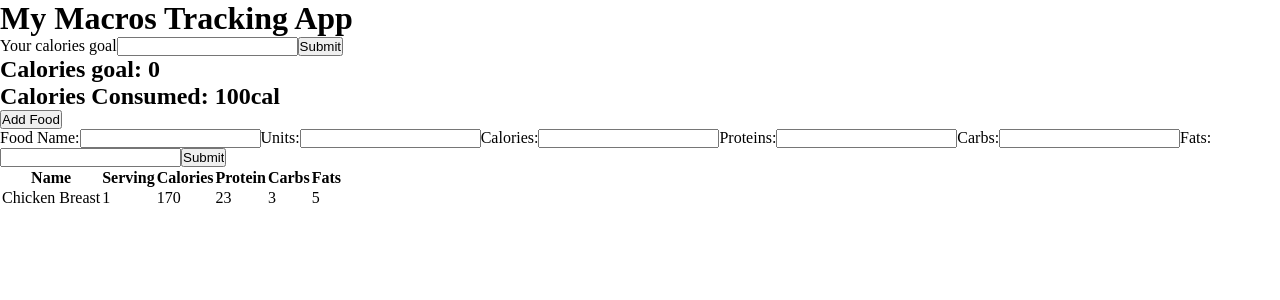
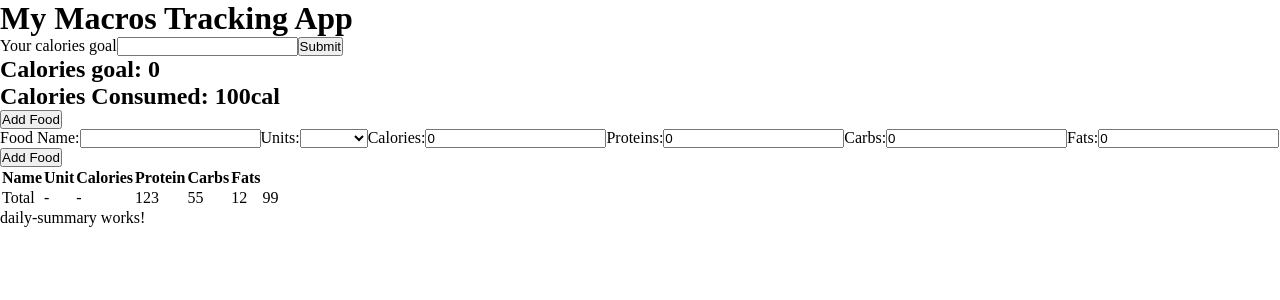
Before and after one commit to ChronoDan07/macros-tracker-app, an Angular app: page / in a window 1280 px wide. Shown: the top 300 px of the page. Built offline with nearby package versions, Linux system fonts and the light colour scheme.

Commit message:
add food functionality and display it in the foods table component

```diff
--- a/src/app/components/add-food/add-food.component.html
+++ b/src/app/components/add-food/add-food.component.html
@@ -1,16 +1,28 @@
 <button>Add Food</button>
-<form action="">
-  <label for="">Food Name:</label>
-  <input type="text">
-  <label for="">Units:</label>
-  <input type="text">
-  <label for="">Calories:</label>
-  <input type="text">
-  <label for="">Proteins:</label>
-  <input type="text">
-  <label for="">Carbs:</label>
-  <input type="text">
-  <label for="">Fats:</label>
-  <input type="text">
-  <input type="submit">
+
+<form [formGroup]="foodForm" (ngSubmit)="onSubmit()">
+
+  <label>Food Name:</label>
+  <input type="text" formControlName="name">
+
+  <label>Units:</label>
+  <select formControlName="units">
+    <option value="grams">Grams</option>
+    <option value="piece">Piece</option>
+    <option value="serving">Serving</option>
+  </select>
+
+  <label>Calories:</label>
+  <input type="number" formControlName="calories">
+
+  <label>Proteins:</label>
+  <input type="number" formControlName="proteins">
+
+  <label>Carbs:</label>
+  <input type="number" formControlName="carbs">
+
+  <label>Fats:</label>
+  <input type="number" formControlName="fats">
+
+  <button type="submit">Add Food</button>
 </form>
--- a/src/app/components/add-food/add-food.component.ts
+++ b/src/app/components/add-food/add-food.component.ts
@@ -1,11 +1,28 @@
 import { Component } from '@angular/core';
+import { FormGroup, FormControl, ReactiveFormsModule } from '@angular/forms';
+import { FoodService } from '../../services/food';
+import { Food } from '../../model/food.type';
 
 @Component({
   selector: 'app-add-food',
-  imports: [],
+  imports: [ReactiveFormsModule],
   templateUrl: './add-food.component.html',
-  styleUrl: './add-food.component.scss'
+  styleUrl: './add-food.component.scss',
 })
 export class AddFoodComponent {
+  foodForm = new FormGroup({
+    name: new FormControl('', { nonNullable: true }),
+    units: new FormControl('', { nonNullable: true }),
+    calories: new FormControl(0, { nonNullable: true }),
+    proteins: new FormControl(0, { nonNullable: true }),
+    carbs: new FormControl(0, { nonNullable: true }),
+    fats: new FormControl(0, { nonNullable: true }),
+  });
 
+  constructor(private foodService: FoodService) {}
+
+  onSubmit() {
+    this.foodService.addFood(this.foodForm.value as Food);
+    this.foodForm.reset();
+  }
 }
--- /dev/null
+++ b/src/app/components/daily-summary/daily-summary.component.html
@@ -0,0 +1 @@
+<p>daily-summary works!</p>
--- a/src/app/components/food-table/food-table.component.html
+++ b/src/app/components/food-table/food-table.component.html
@@ -2,7 +2,7 @@
   <thead>
     <tr>
       <th>Name</th>
-      <th>Serving</th>
+      <th>Unit</th>
       <th>Calories</th>
       <th>Protein</th>
       <th>Carbs</th>
@@ -10,13 +10,24 @@
     </tr>
   </thead>
   <tbody>
+    @for (food of foods; track food) {
+      <tr>
+        <td>{{food.name}}</td>
+        <td>{{food.units}}</td>
+        <td>{{food.calories}}</td>
+        <td>{{food.proteins}}</td>
+        <td>{{food.carbs}}</td>
+        <td>{{food.fats}}</td>
+      </tr>
+    }
     <tr>
-      <td>Chicken Breast</td>
-      <td>1</td>
-      <td>170</td>
-      <td>23</td>
-      <td>3</td>
-      <td>5</td>
+      <td>Total</td>
+      <td>-</td>
+      <td>-</td>
+      <td>123</td>
+      <td>55</td>
+      <td>12</td>
+      <td>99</td>
     </tr>
   </tbody>
 </table>
--- a/src/app/components/food-table/food-table.component.ts
+++ b/src/app/components/food-table/food-table.component.ts
@@ -1,11 +1,23 @@
-import { Component } from '@angular/core';
+import { Component, OnInit } from '@angular/core';
+import { CommonModule } from '@angular/common';
+import { FoodService } from '../../services/food';
+import { Food } from '../../model/food.type';
 
 @Component({
   selector: 'app-food-table',
-  imports: [],
+  standalone: true,
+  imports: [CommonModule],
   templateUrl: './food-table.component.html',
   styleUrl: './food-table.component.scss'
 })
-export class FoodTableComponent {
+export class FoodTableComponent implements OnInit {
+  foods: Food[] = [];
 
+  constructor(private foodService: FoodService) {}
+
+  ngOnInit(): void {
+    this.foodService.foods$.subscribe(list => {
+      this.foods = list;
+    });
+  }
 }
--- a/src/app/landing-page/landing-page.component.html
+++ b/src/app/landing-page/landing-page.component.html
@@ -3,4 +3,5 @@
 <app-calories-stats />
 <app-add-food />
 <app-food-table />
+<app-daily-summary />
 <br>
--- a/src/app/landing-page/landing-page.component.ts
+++ b/src/app/landing-page/landing-page.component.ts
@@ -3,10 +3,11 @@ import { CaloriesGoalComponent } from '../components/landing-page/calories-goal/
 import { CaloriesStatsComponent } from '../components/landing-page/calories-stats/calories-stats.component';
 import { AddFoodComponent } from '../components/add-food/add-food.component';
 import { FoodTableComponent } from '../components/food-table/food-table.component';
+import { DailySummaryComponent } from '../components/daily-summary/daily-summary.component';
 
 @Component({
   selector: 'app-landing-page',
-  imports: [CaloriesGoalComponent, CaloriesStatsComponent, AddFoodComponent, FoodTableComponent],
+  imports: [CaloriesGoalComponent, CaloriesStatsComponent, AddFoodComponent, FoodTableComponent, DailySummaryComponent],
   templateUrl: './landing-page.component.html',
   styleUrl: './landing-page.component.scss',
 })
--- /dev/null
+++ b/src/app/services/food.ts
@@ -0,0 +1,17 @@
+import { Injectable } from '@angular/core';
+import { BehaviorSubject } from 'rxjs';
+import {Food} from '../model/food.type'
+
+@Injectable({
+  providedIn: 'root',
+})
+export class FoodService {
+  private foods = new BehaviorSubject<Food[]>([]);
+  foods$ = this.foods.asObservable();
+
+  addFood(food: Food) {
+    const current = this.foods.value;
+    this.foods.next([...current, food]);
+    console.log(this.foods.value)
+  }
+}
```
Also changed, not shown: src/app/components/daily-summary/daily-summary.component.ts (added, +9 -0 lines), src/app/model/food.type.ts (added, +8 -0 lines), src/app/components/daily-summary/daily-summary.component.scss (added), 2 other files (tests, documents, lock files or other folders).
